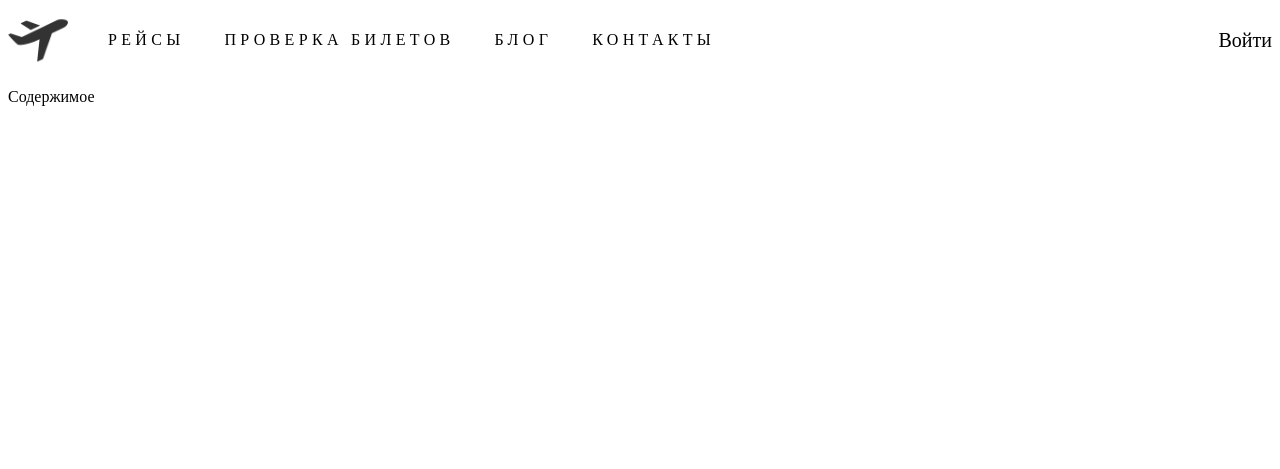
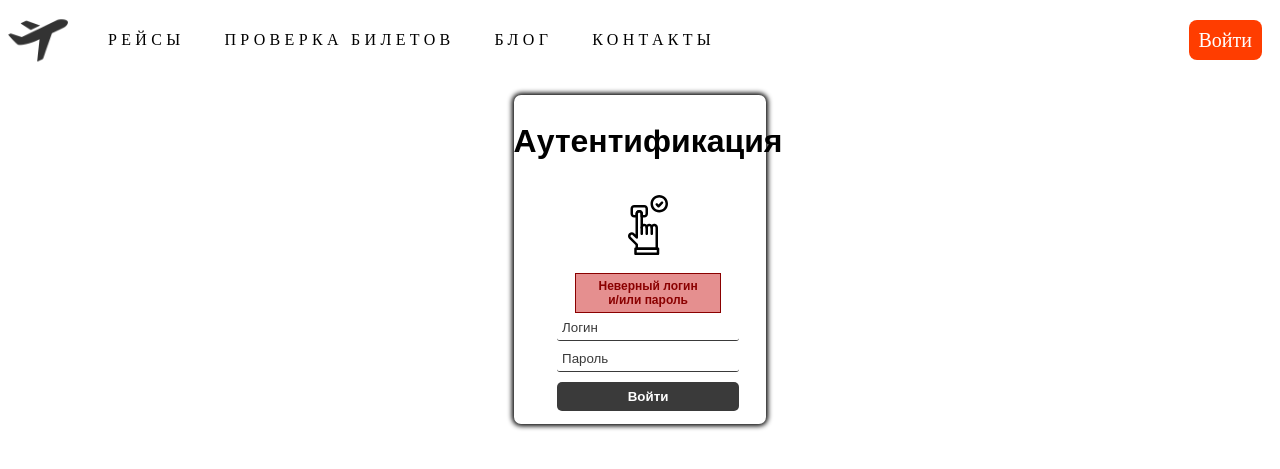
Before and after one commit to super1515/CourseWork, a Flask app: template auth/templates/auth.html in a window 1280 px wide. Shown: the top 469 px of the page. Run offline with Flask 2, Linux system fonts and the light colour scheme; the template is opened without the code that fills it, so the values that code supplies are empty.

Commit message:
Updated auth page.

```diff
--- a/app.py
+++ b/app.py
@@ -14,7 +14,6 @@ app.register_blueprint(blueprint_departures, url_prefix='/departures')
 app.register_blueprint(blueprint_tickets, url_prefix='/tickets')
 app.register_blueprint(blueprint_auth, url_prefix='/auth')
 
-
 @app.route('/')
 def departures():
     return render_template('departures.html')
--- a/auth/templates/auth.html
+++ b/auth/templates/auth.html
@@ -1,6 +1,26 @@
 {% extends 'base.html' %}
-{% block head %} <title>Аутентификация</title> {% endblock %}
+{% block head %}
+<link href="/static/styles/auth.css" rel="stylesheet" type="text/css">
+<title>Аутентификация</title>
+
+{% endblock %}
 {% block auth_active %} class="active" {% endblock %}
 {% block body %}
-    <p> Содержимое </p>
+<div class="authHolder">
+  <main id="main-holder">
+    <h1 id="login-header">Аутентификация</h1>
+    <div class="fingerprint">
+            <img src="/static/img/fingerprint.svg" width="60" height="60px"/>
+    </div>
+    <div id="login-error-msg-holder">
+      <p id="login-error-msg">Неверный логин <span id="error-msg-second-line">и/или пароль</span></p>
+    </div>
+
+    <form id="login-form">
+      <input type="text" name="username" id="username-field" class="login-form-field" placeholder="Логин">
+      <input type="password" name="password" id="password-field" class="login-form-field" placeholder="Пароль">
+      <input type="submit" value="Войти" id="login-form-submit">
+    </form>
+</div>
+  </main>
 {% endblock %}
--- /dev/null
+++ b/static/styles/auth.css
@@ -0,0 +1,76 @@
+.authHolder {
+  height: 130%;
+    padding-top: 50px;
+  font-family: Arial, Helvetica, sans-serif;
+  display: grid;
+  justify-items: center;
+  align-items: center;
+}
+
+#main-holder {
+  width: 20%;
+  height: 120%;
+  display: grid;
+  justify-items: center;
+  align-items: center;
+  background-color: white;
+  border-radius: 7px;
+  box-shadow: 0px 0px 5px 2px black;
+}
+
+#login-error-msg-holder {
+  width: 100%;
+  height: 100%;
+  display: grid;
+  justify-items: center;
+  align-items: center;
+}
+
+#login-error-msg {
+  width: 50%;
+  text-align: center;
+  margin: 0;
+  padding: 5px;
+  font-size: 12px;
+  font-weight: bold;
+  color: #8a0000;
+  border: 1px solid #8a0000;
+  background-color: #e58f8f;
+  opacity: 1;
+}
+
+#error-msg-second-line {
+  display: block;
+}
+
+#login-form {
+  align-self: flex-start;
+  display: grid;
+  justify-items: center;
+  align-items: center;
+}
+
+.login-form-field::placeholder {
+  color: #3a3a3a;
+}
+
+.login-form-field {
+  border: none;
+  border-bottom: 1px solid #3a3a3a;
+  margin-bottom: 10px;
+  border-radius: 3px;
+  outline: none;
+  padding: 0px 0px 5px 5px;
+}
+
+#login-form-submit {
+  width: 100%;
+  padding: 7px;
+  border: none;
+  border-radius: 5px;
+  color: white;
+  font-weight: bold;
+  background-color: #3a3a3a;
+  cursor: pointer;
+  outline: none;
+}
--- a/static/styles/body.css
+++ b/static/styles/base.css
@@ -37,6 +37,12 @@ header {
   border-radius: 8px;
 }
 
+.auth .active {
+  color: #fff;
+  background-color: #ff3d00;
+  border-radius: 8px;
+}
+
 .menu ul {
   display: flex;
   flex-flow: row nowrap;
@@ -61,8 +67,12 @@ header {
 .auth {
   font-size: 20px;
   line-height: 24px;
+  padding: 8px 10px;
 }
 .auth a {
   color: #000;
   text-decoration: none;
+  display: flex;
+  flex-flow: row nowrap;
+  padding: 8px 10px;
 }
--- a/templates/base.html
+++ b/templates/base.html
@@ -2,7 +2,7 @@
 <html lang="en">
 <header>
     <meta charset="UTF-8">
-    <link href="/static/styles/body.css" rel="stylesheet" type="text/css">
+    <link href="/static/styles/base.css" rel="stylesheet" type="text/css">
     {% block head %}{% endblock %}
     <div class="logo">
         <a href="/">
@@ -17,8 +17,8 @@
             <li><a href="/contacts">Контакты</a></li>
         </ul>
     </div>
-    <div class="auth">
-        <a href="/auth" {% block auth_active %} {% endblock %} >Войти</a>
+    <div class="auth" >
+        <a href="/auth" align="right" {% block auth_active %}{% endblock %} >Войти</a>
     </div>
 </header>
 <body>
```
Also changed, not shown: auth/routes.py (deleted, +0 -15 lines), static/img/fingerprint.svg (added).
